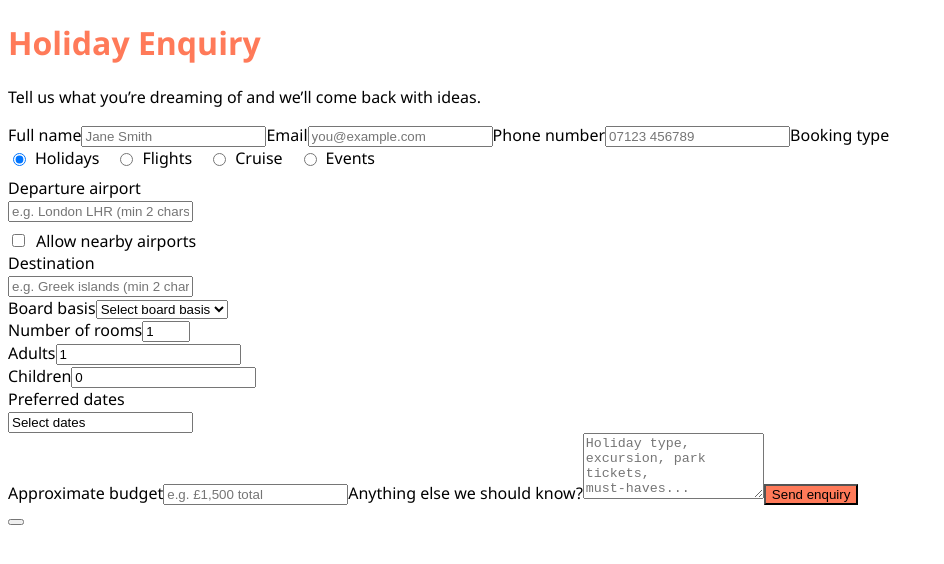
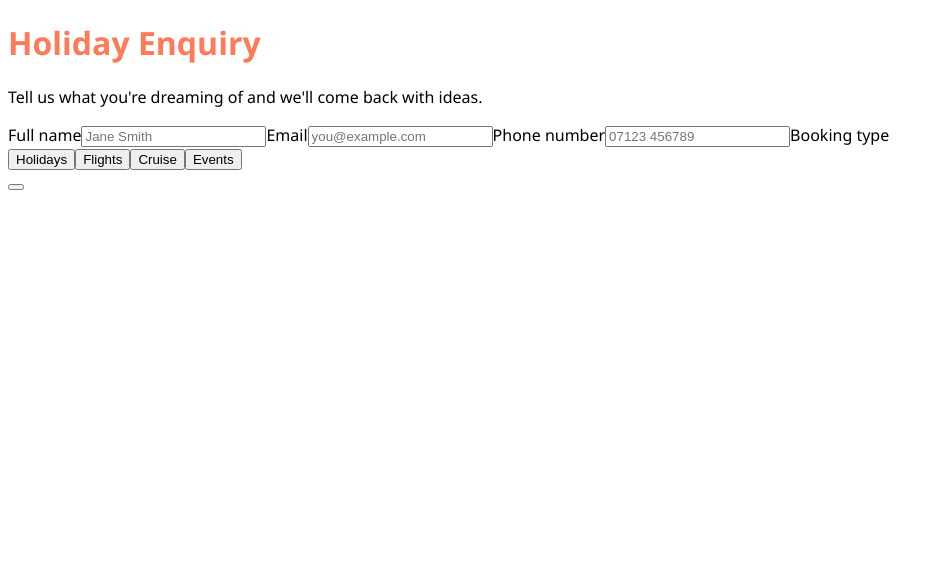
Before and after one commit to 8408donne/TravelForm, a React (Vite) app: page / in a window 1280 px wide. Shown: the top 564 px of the page, without its empty margins (0-944 px from the left). Built offline with nearby package versions, Linux system fonts and the light colour scheme; the HTML template or start-up script is replaced by a standard one.

Commit message:
hidden tabs info and changed radio button to tabs

```diff
--- a/src/App.jsx
+++ b/src/App.jsx
@@ -23,7 +23,7 @@ export default function App() {
   const [showAdminDot] = useState(true);
 
   const [form, setForm] = useState({
-    bookingType: "holidays",
+    bookingType: "",
     name: "",
     email: "",
     phone: "",
@@ -276,7 +276,7 @@ export default function App() {
       if (res.ok) {
         alert("Thank you — your enquiry has been sent.");
         setForm({
-          bookingType: "holidays",
+          bookingType: "",
           name: "",
           email: "",
           phone: "",
@@ -321,8 +321,8 @@ export default function App() {
       }}
     >
       {theme.logo && <img src={theme.logo} alt="logo" className="logo" />}
-        <h1 className="title" style={{ color: theme.accent }}>Holiday Enquiry</h1>
-        <p className="subtitle">Tell us what you’re dreaming of and we’ll come back with ideas.</p>
+        <h1 className="title" style={{ color: theme.accent }}>{theme.title || "Holiday Enquiry"}</h1>
+        <p className="subtitle">{theme.subtitle || "Tell us what you're dreaming of and we'll come back with ideas."}</p>
 
         <form onSubmit={submit} className="form">
           <label>Full name</label>
@@ -335,47 +335,18 @@ export default function App() {
           <input type="tel" name="phone" value={form.phone} onChange={handleChange} placeholder="07123 456789" />
 
           <label>Booking type</label>
-          <div style={{ display: "flex", gap: "16px", flexWrap: "wrap", marginBottom: "8px" }}>
-            <label style={{ display: "flex", alignItems: "center", fontWeight: "normal", gap: "6px" }}>
-              <input
-                type="radio"
-                name="bookingType"
-                value="holidays"
-                checked={form.bookingType === "holidays"}
-                onChange={handleChange}
-              />
-              Holidays
-            </label>
-            <label style={{ display: "flex", alignItems: "center", fontWeight: "normal", gap: "6px" }}>
-              <input
-                type="radio"
-                name="bookingType"
-                value="flights"
-                checked={form.bookingType === "flights"}
-                onChange={handleChange}
-              />
-              Flights
-            </label>
-            <label style={{ display: "flex", alignItems: "center", fontWeight: "normal", gap: "6px" }}>
-              <input
-                type="radio"
-                name="bookingType"
-                value="cruise"
-                checked={form.bookingType === "cruise"}
-                onChange={handleChange}
-              />
-              Cruise
-            </label>
-            <label style={{ display: "flex", alignItems: "center", fontWeight: "normal", gap: "6px" }}>
-              <input
-                type="radio"
-                name="bookingType"
-                value="events"
-                checked={form.bookingType === "events"}
-                onChange={handleChange}
-              />
-              Events
-            </label>
+          <div className="tab-group">
+            {["holidays", "flights", "cruise", "events"].map((type) => (
+              <button
+                key={type}
+                type="button"
+                className={`tab-btn ${form.bookingType === type ? "active" : ""}`}
+                style={form.bookingType === type ? { background: theme.accent, borderColor: theme.accent } : {}}
+                onClick={() => setForm((p) => ({ ...p, bookingType: type }))}
+              >
+                {type.charAt(0).toUpperCase() + type.slice(1)}
+              </button>
+            ))}
           </div>
 
           {form.bookingType === "holidays" && (
@@ -638,7 +609,7 @@ export default function App() {
             </div>
           )}
 
-          {form.roomDetails.map((room, roomIndex) => (
+          {form.bookingType && form.roomDetails.map((room, roomIndex) => (
             <div key={roomIndex}>
               {form.rooms > 1 && <label style={{ fontWeight: 700, fontSize: "1rem", marginBottom: "4px" }}>Room {roomIndex + 1}</label>}
               <div className="row">
@@ -739,13 +710,17 @@ export default function App() {
             </div>
           )}
 
-          <label>Approximate budget</label>
-          <input name="budget" value={form.budget} onChange={handleChange} required placeholder="e.g. £1,500 total" />
+          {form.bookingType && (
+            <>
+              <label>Approximate budget</label>
+              <input name="budget" value={form.budget} onChange={handleChange} required placeholder="e.g. £1,500 total" />
 
-          <label>Anything else we should know?</label>
-          <textarea name="notes" value={form.notes} onChange={handleChange} rows="4" placeholder="Holiday type, excursion, park tickets, must‑haves..." />
+              <label>Anything else we should know?</label>
+              <textarea name="notes" value={form.notes} onChange={handleChange} rows="4" placeholder="Holiday type, excursion, park tickets, must‑haves..." />
 
-          <button type="submit" className="button" style={{ background: theme.accent }}>Send enquiry</button>
+              <button type="submit" className="button" style={{ background: theme.accent }}>Send enquiry</button>
+            </>
+          )}
         </form>
 
       {showAdminDot && (
--- a/src/admin/AdminPanel.jsx
+++ b/src/admin/AdminPanel.jsx
@@ -106,6 +106,12 @@ export default function AdminPanel({ onClose, theme, setTheme, ownerEmail, setOw
       <input type="file" accept="image/*" onChange={(e) => handleImageUpload(e, 'bg')} />
       {theme.bgImage && <small style={{color: '#666'}}>✓ Image uploaded</small>}
 
+      <label>Title</label>
+      <input value={theme.title || ""} onChange={(e) => setTheme((t) => ({ ...t, title: e.target.value }))} placeholder="Holiday Enquiry" />
+
+      <label>Subtitle</label>
+      <input value={theme.subtitle || ""} onChange={(e) => setTheme((t) => ({ ...t, subtitle: e.target.value }))} placeholder="Tell us what you're dreaming of..." />
+
       <label>Logo</label>
       <input type="file" accept="image/*" onChange={(e) => handleImageUpload(e, 'logo')} />
       {theme.logo && <small style={{color: '#666'}}>✓ Logo uploaded</small>}
--- a/src/styles.css
+++ b/src/styles.css
@@ -281,6 +281,34 @@ body, html, #root { height: 100%; margin: 0; }
   color: #111827;
 }
 
+.tab-group {
+  display: flex;
+  gap: 8px;
+  flex-wrap: wrap;
+}
+
+.tab-btn {
+  padding: 8px 18px;
+  border-radius: 999px;
+  border: 1px solid #d1d5db;
+  background: white;
+  font-size: 0.9rem;
+  font-weight: 600;
+  cursor: pointer;
+  color: #374151;
+  transition: all 0.2s;
+}
+
+.tab-btn:hover {
+  border-color: #9ca3af;
+  background: #f9fafb;
+}
+
+.tab-btn.active {
+  color: white;
+  border-color: transparent;
+}
+
 /* Mobile Responsive Styles */
 @media (max-width: 768px) {
   .page {
```
Also changed, not shown: server.js (+53 -9 lines).
